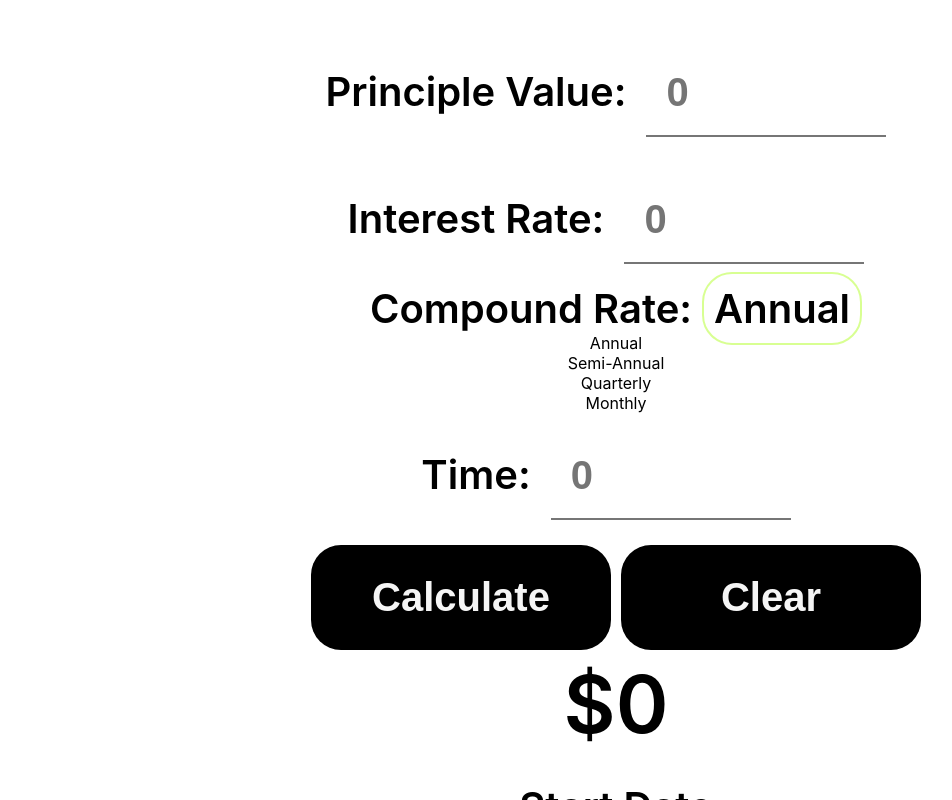
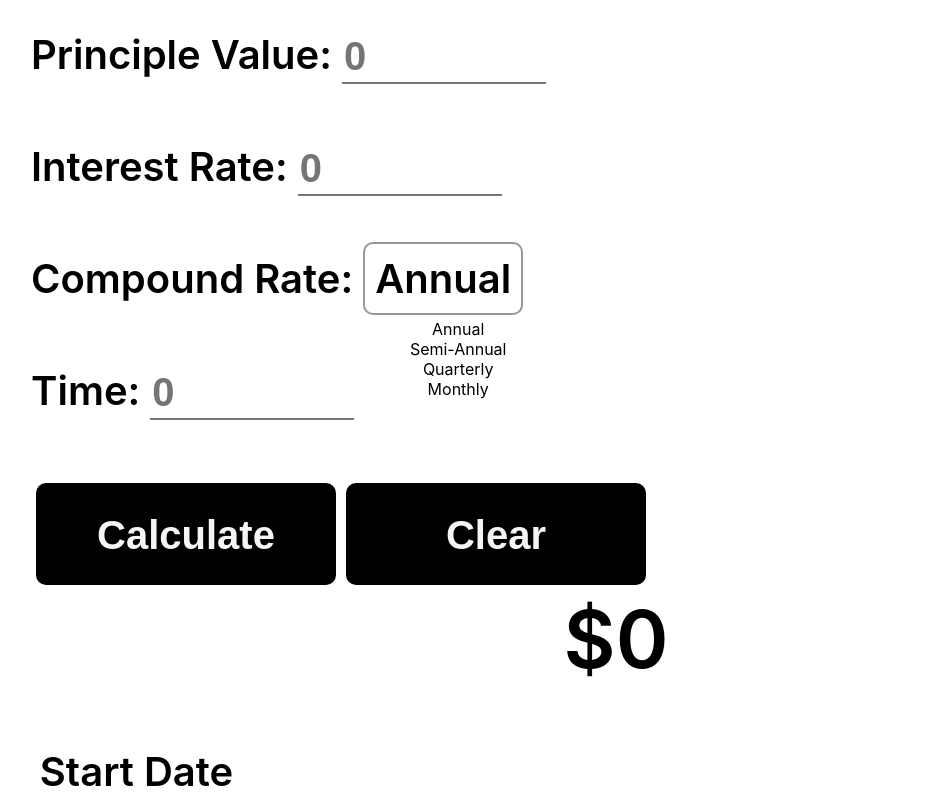
Before and after one commit to deanerfree/int-calc, a React (Create React App) app: page / in a window 1280 px wide. Both pictures are taken after a click on the label "Annual". Shown: the top 800 px of the page, without its empty margins (49-1001 px from the left). Built offline with nearby package versions, Linux system fonts and the light colour scheme.

Commit message:
added Dropdown wrapper

```diff
--- /dev/null
+++ b/src/components/Dropdown.js
@@ -0,0 +1,38 @@
+import styled from 'styled-components'
+import { useContext } from 'react'
+import { CalculatorContext } from '../context/CalculatorContext'
+
+const DropdownList = styled.ul`
+  overflow: hidden;
+  flex-direction: column;
+  /* transform: translateX(10%); */
+  /* max-height: ${({ isOpen }) => (isOpen ? '500px' : '0')}; */
+`
+const DropdownItem = styled.li`
+  list-style-type: none;
+  cursor: pointer;
+`
+const Dropdown = ({ options }) => {
+  const { setCompoundRate, setSelected, setIsOpen } = useContext(
+    CalculatorContext,
+  )
+
+  return (
+    <DropdownList>
+      {options.map((option) => (
+        <DropdownItem
+          key={Math.random()}
+          onClick={() => {
+            setCompoundRate(option.value)
+            setSelected(option.name)
+            setIsOpen(false)
+          }}
+        >
+          {option.name}
+        </DropdownItem>
+      ))}
+    </DropdownList>
+  )
+}
+
+export default Dropdown
--- /dev/null
+++ b/src/components/DropdownWrapper.js
@@ -0,0 +1,23 @@
+import { useContext } from 'react'
+import { CalculatorContext } from '../context/CalculatorContext'
+import Dropdown from './Dropdown'
+import { DropdownLabel, DropdownContainer } from '../config/styles'
+
+const DropdownWrapper = ({ options }) => {
+  const { isOpen, setIsOpen, selected } = useContext(CalculatorContext)
+
+  return (
+    <DropdownContainer>
+      <DropdownLabel
+        onClick={() => {
+          setIsOpen(!isOpen)
+        }}
+      >
+        {selected || options[0].name}
+      </DropdownLabel>
+      {isOpen && <Dropdown options={options} />}
+    </DropdownContainer>
+  )
+}
+
+export default DropdownWrapper
--- a/src/components/Form.js
+++ b/src/components/Form.js
@@ -1,17 +1,8 @@
 import { useContext } from 'react'
-import styled from 'styled-components'
 import { CalculatorContext } from '../context/CalculatorContext'
-import {
-  Wrapper,
-  Form,
-  Label,
-  Input,
-  Dropdown,
-  DropdownItem,
-  DropdownLabel,
-  Button,
-  Answer,
-} from '../config/styles'
+import DropdownWrapper from './DropdownWrapper'
+
+import { Wrapper, Form, Label, Input, Button, Answer } from '../config/styles'
 
 const InputForm = () => {
   const {
@@ -21,17 +12,13 @@ const InputForm = () => {
     setPrinciple,
     interestRate,
     isOpen,
-    setIsOpen,
     setInterestRate,
     calcCompoundInterest,
     setCompoundRate,
     time,
     setTime,
     submitHandler,
-    selected,
-    setSelected,
   } = useContext(CalculatorContext)
-
   const options = [
     { value: 1, name: 'Annual' },
     { value: 2, name: 'Semi-Annual' },
@@ -60,27 +47,7 @@ const InputForm = () => {
       </Wrapper>
       <Wrapper>
         <Label>Compound Rate:</Label>
-        <DropdownLabel
-          onClick={() => {
-            setIsOpen(!isOpen)
-            console.log(isOpen)
-          }}
-        >
-          {selected || options[0].name}
-        </DropdownLabel>
-        <Dropdown isOpen={isOpen}>
-          {options.map((option) => (
-            <DropdownItem
-              key={Math.random()}
-              onClick={(e) => {
-                setCompoundRate(option.value)
-                setSelected(option.name)
-              }}
-            >
-              {option.name}
-            </DropdownItem>
-          ))}
-        </Dropdown>
+        <DropdownWrapper options={options} isOpen={isOpen} />
       </Wrapper>
       <Wrapper>
         <Label>Time:</Label>
--- a/src/components/Inflation.js
+++ b/src/components/Inflation.js
@@ -1,4 +1,4 @@
-import React, { useContext } from 'react'
+import { useContext } from 'react'
 import { CalculatorContext } from '../context/CalculatorContext'
 
 import { Wrapper, Form, Label, Input } from '../config/styles'
--- a/src/config/styles.js
+++ b/src/config/styles.js
@@ -10,7 +10,7 @@ export const Button = styled.button`
   background-color: black;
   border-style: none;
   border-color: blue;
-  border-radius: 30px;
+  border-radius: 10px;
   border-width: 5px;
   font-weight: 600;
 `
@@ -26,14 +26,17 @@ export const Form = styled.form`
   padding-left: 50px;
 `
 export const Wrapper = styled.div`
+  display: flex;
+  align-items: top;
   flex-direction: row;
-  align-items: center;
-  flex-direction: row;
+  position: relative;
+  height: 7em;
 `
 
 export const Input = styled.input`
-  padding: 0.5em;
-  margin: 0.5em;
+  position: relative;
+  margin-left: 10px;
+  height: 50px;
   color: black;
   font-size: 40px;
   font-weight: 600;
@@ -45,6 +48,7 @@ export const Input = styled.input`
 `
 
 export const Label = styled.label`
+  position: relative;
   font-size: 40px;
   font-weight: 600;
 `
@@ -54,14 +58,20 @@ export const DropdownLabel = styled.label`
   flex-direction: row;
   font-size: 40px;
   font-weight: 600;
-  border: 2px solid rgba(200, 300, 100, 0.7);
-  border-radius: 30px;
+  border: 2px solid rgba(138, 137, 144, 0.89);
+  border-radius: 10px;
+`
+export const DropdownContainer = styled.div``
+
+export const Dropdown = styled.ul`
+  overflow: hidden;
+  position: relative;
+  flex-direction: column;
+  transform: translateX(20%);
+  /* max-height: ${({ isOpen }) => (isOpen ? '500px' : '0')}; */
 `
 
-export const Dropdown = styled.div`
-  overflow: hidden;
-  flex-direction: column;
-  max-height: ${({ isOpen }) => (isOpen ? '300px' : '0')};
+export const DropdownItem = styled.li`
+  list-style-type: none;
+  cursor: pointer;
 `
-
-export const DropdownItem = styled.div``
```
